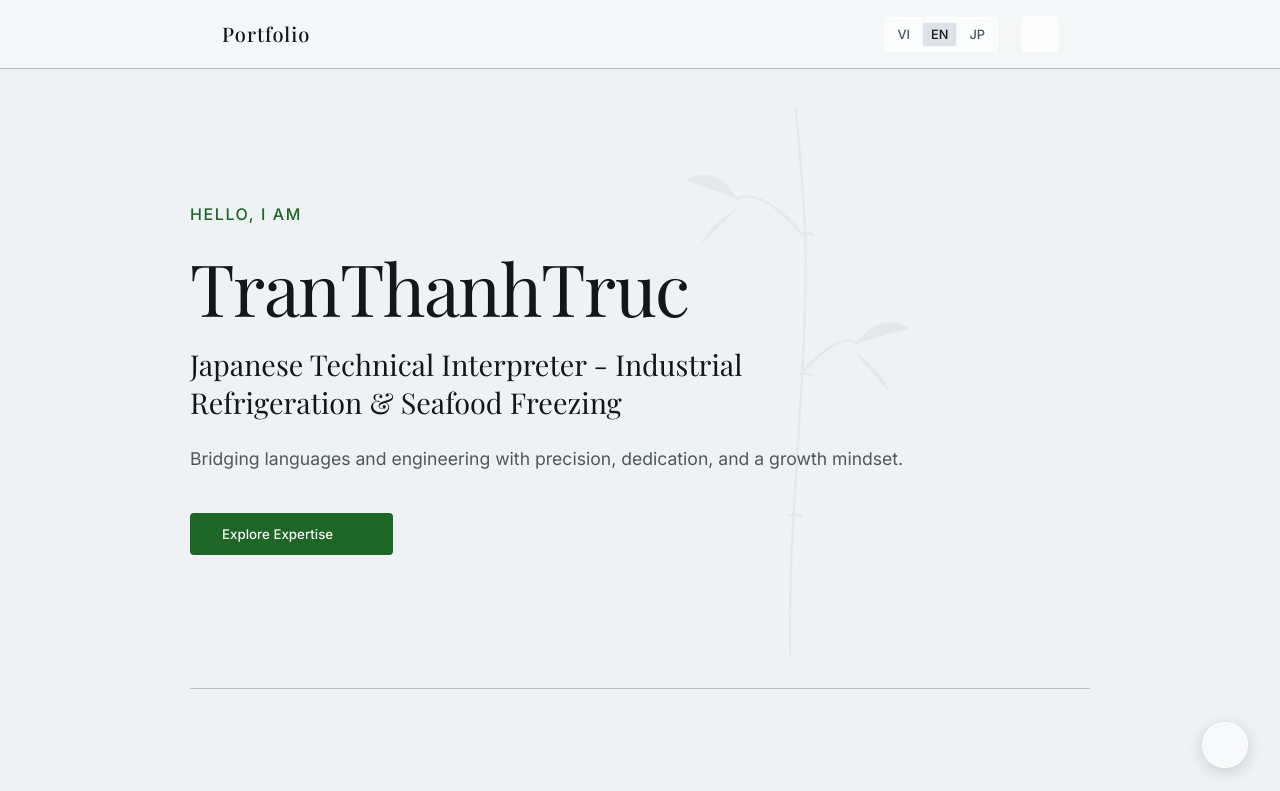
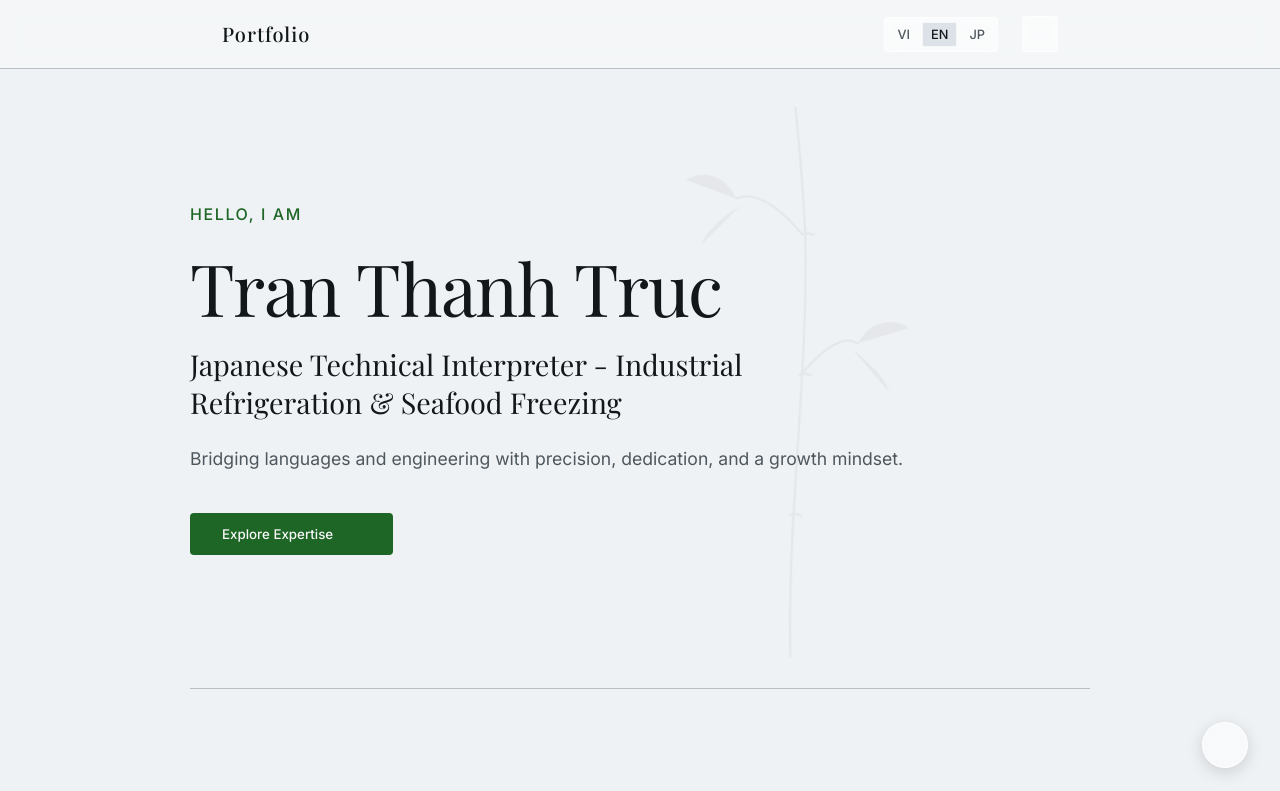
Before and after one commit to trevorthanhtung/tranthanhtruc-nagankn, a React (Vite) app: page / in a window 1280 px wide. Shown: the top 791 px of the page. Built offline with nearby package versions, Linux system fonts and the light colour scheme; some icons are missing; a web font is replaced by a local one.

Commit message:
fix: restore greeting and correct name spaces in Hero.jsx

```diff
--- a/src/components/Hero.jsx
+++ b/src/components/Hero.jsx
@@ -141,7 +141,8 @@ export default function Hero({ lang }) {
             return segments.map((segment, segIdx) => {
               const chars = Array.from(segment.text);
               return (
-                <span key={segIdx} style={{ display: 'inline-block', whiteSpace: 'nowrap' }}>
+                <React.Fragment key={segIdx}>
+                  <span style={{ display: 'inline-block', whiteSpace: 'nowrap' }}>
                     {chars.map((char) => {
                       const currentIdx = charGlobalIdx;
                       charGlobalIdx++;
@@ -187,8 +188,9 @@ export default function Hero({ lang }) {
                         </span>
                       );
                     })}
+                  </span>
                   {segment.afterSpace && <span style={{ display: 'inline' }}> </span>}
-                </span>
+                </React.Fragment>
               );
             });
           })()}
```
Lines whose indentation alone changed are shown as unchanged.
